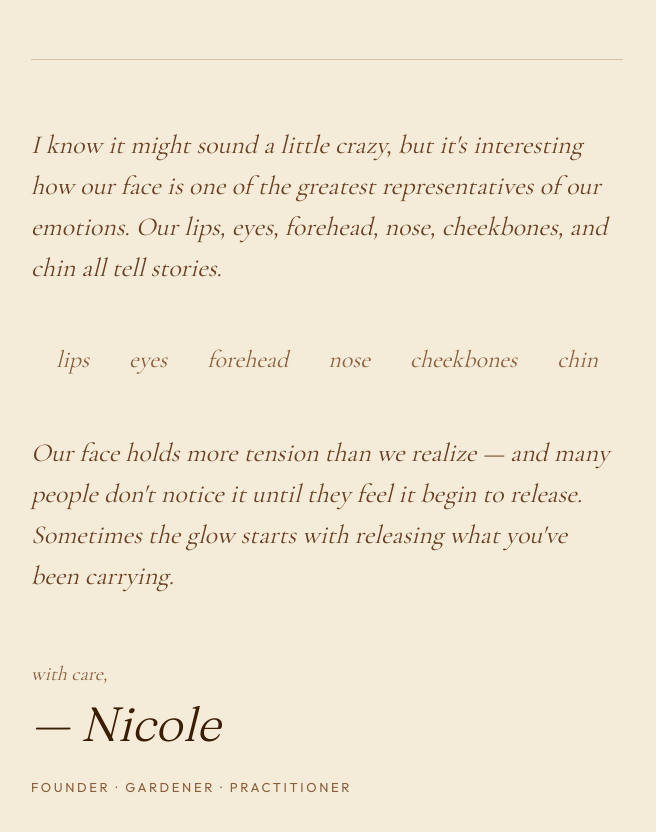
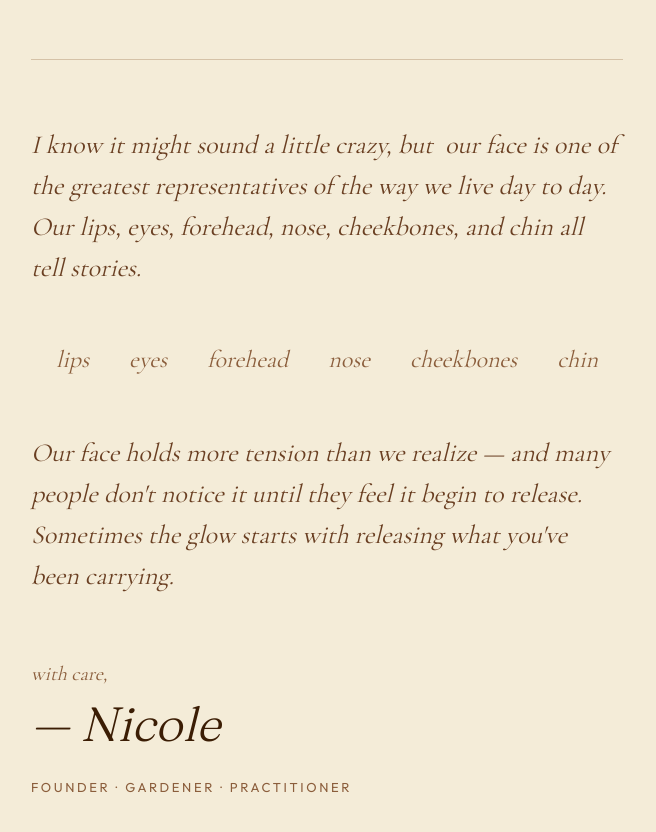
Before and after one commit to Xochiface/xochi-face, a Next.js app: page /about in a window 1280 px wide. Shown: the part 2660-3492 px from the top of the page, without its empty margins (313-969 px from the left). Built offline with nearby package versions, Linux system fonts and the light colour scheme.

Commit message:
Edit mode: 1 text change

```diff
--- a/content/site.ts
+++ b/content/site.ts
@@ -327,7 +327,7 @@ export const letter = {
   ],
   pullQuote: "The table is set before you walk in the door.",
   closing: [
-    "I know it might sound a little crazy, but it's interesting how our face is one of the greatest representatives of our emotions. Our lips, eyes, forehead, nose, cheekbones, and chin all tell stories.",
+    "I know it might sound a little crazy, but  our face is one of the greatest representatives of the way we live day to day. Our lips, eyes, forehead, nose, cheekbones, and chin all tell stories.",
     "Our face holds more tension than we realize — and many people don't notice it until they feel it begin to release. Sometimes the glow starts with releasing what you've been carrying.",
   ],
   valediction: "with care,",
```
